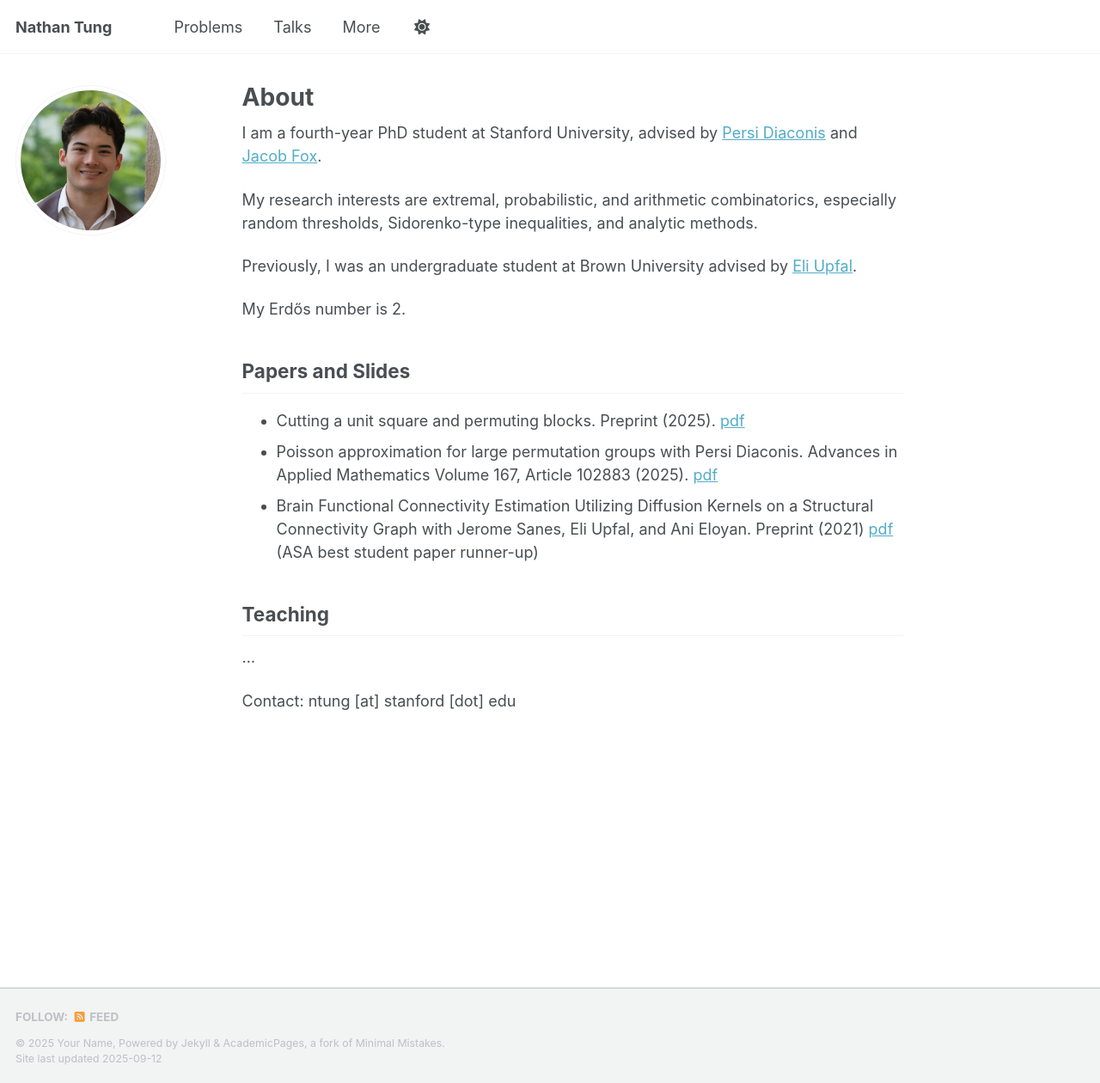
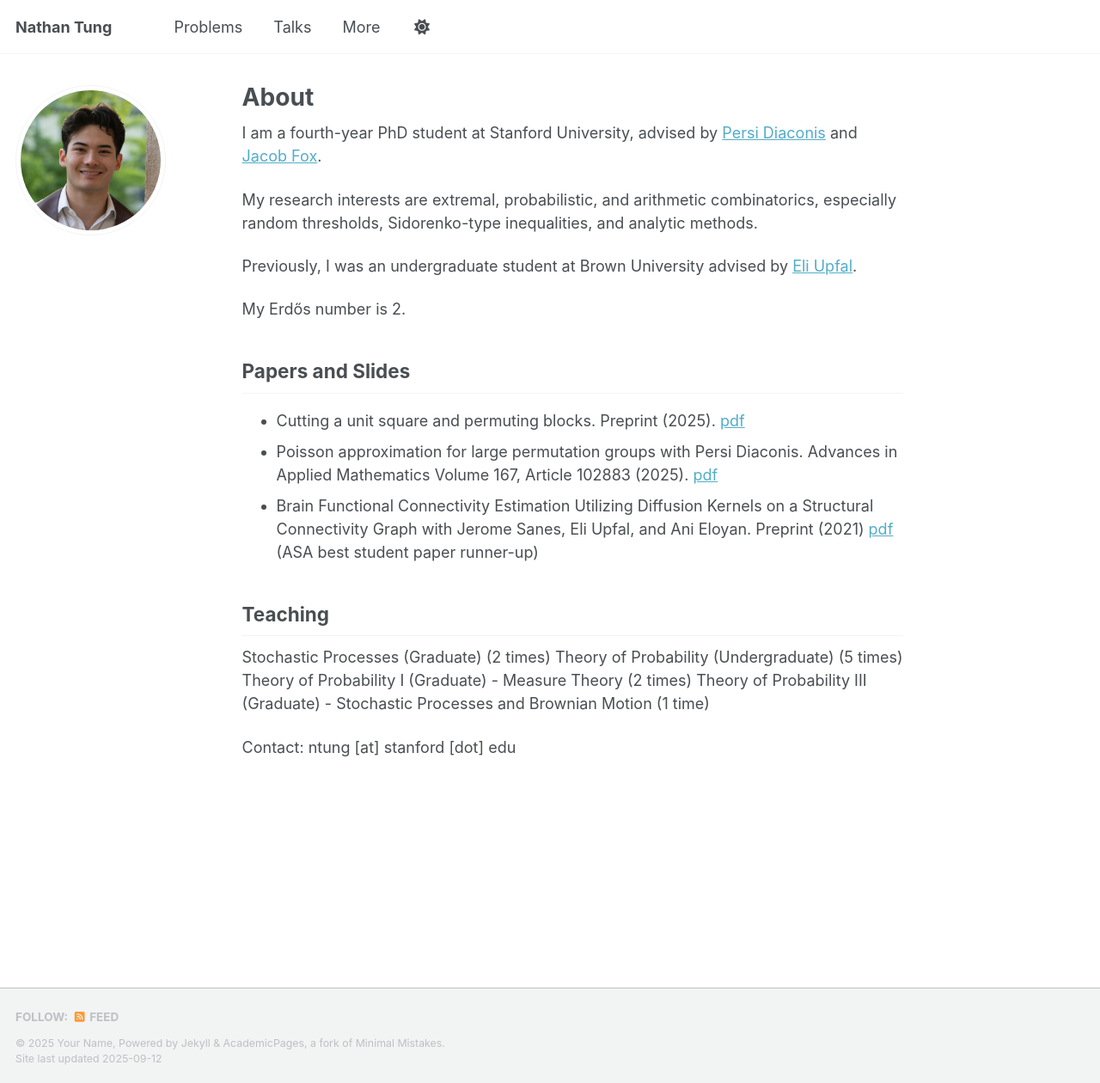
Before and after one commit to njtung/njtung.github.io, a Jekyll site: the page built from _pages/about.md, in a window 1280 px wide and 1260 px high. Shown: the whole window at 86% size. Built offline with Jekyll 4.4.1, drawn with Linux system fonts in a browser that asks for light colours; a script that is not in the unit is left out.

Commit message:
Update about.md

```diff
--- a/_pages/about.md
+++ b/_pages/about.md
@@ -25,6 +25,9 @@ Mathematics Volume 167, Article 102883 (2025). [pdf](https://arxiv.org/pdf/2408.
 Graph with Jerome Sanes, Eli Upfal, and Ani Eloyan. Preprint (2021) [pdf](https://arxiv.org/pdf/2111.08118) (ASA best student paper runner-up)
 
 ## Teaching
-...
+Stochastic Processes (Graduate) (2 times)
+Theory of Probability (Undergraduate) (5 times)
+Theory of Probability I (Graduate) - Measure Theory (2 times)
+Theory of Probability III (Graduate) - Stochastic Processes and Brownian Motion (1 time)
 
 Contact: ntung [at] stanford [dot] edu
```
